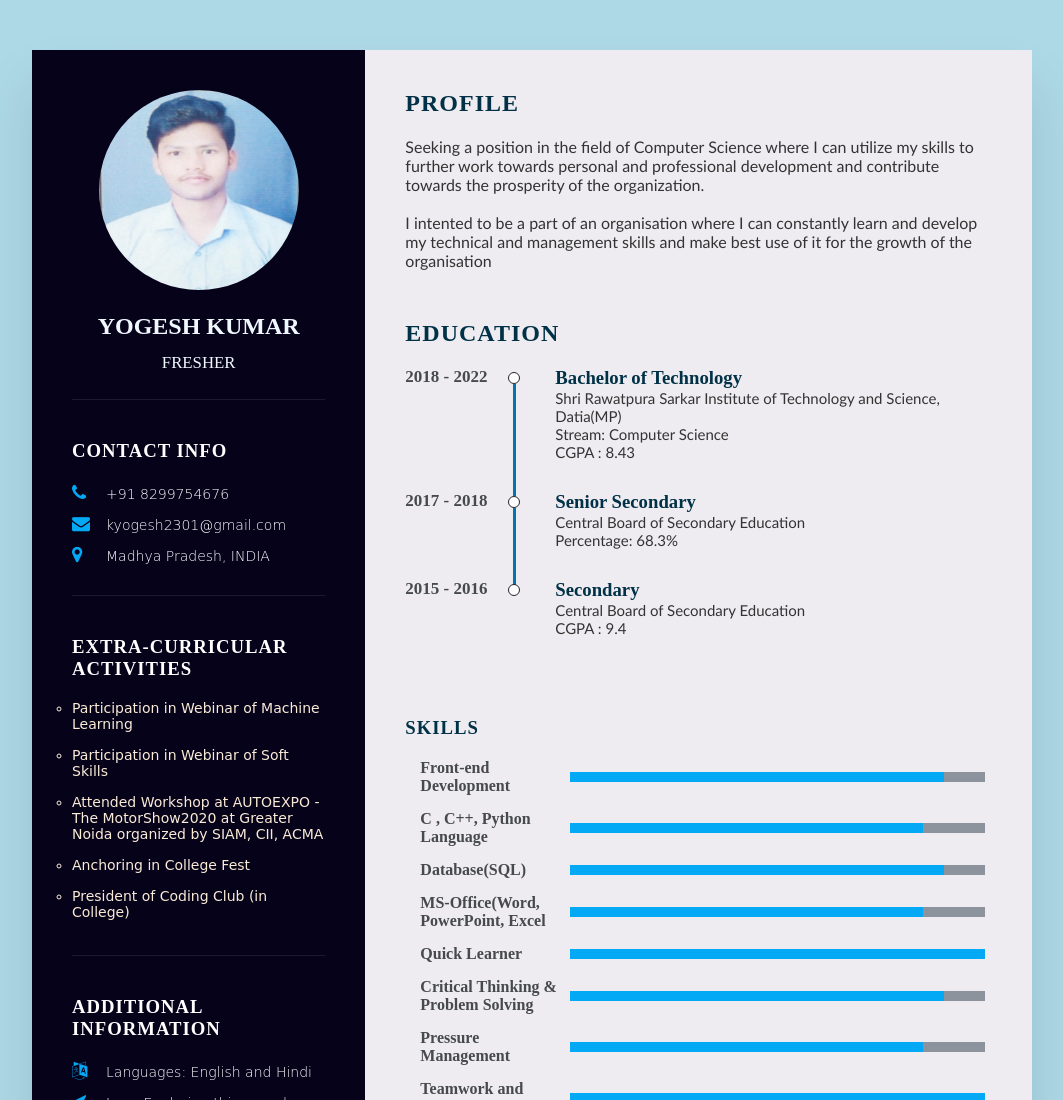
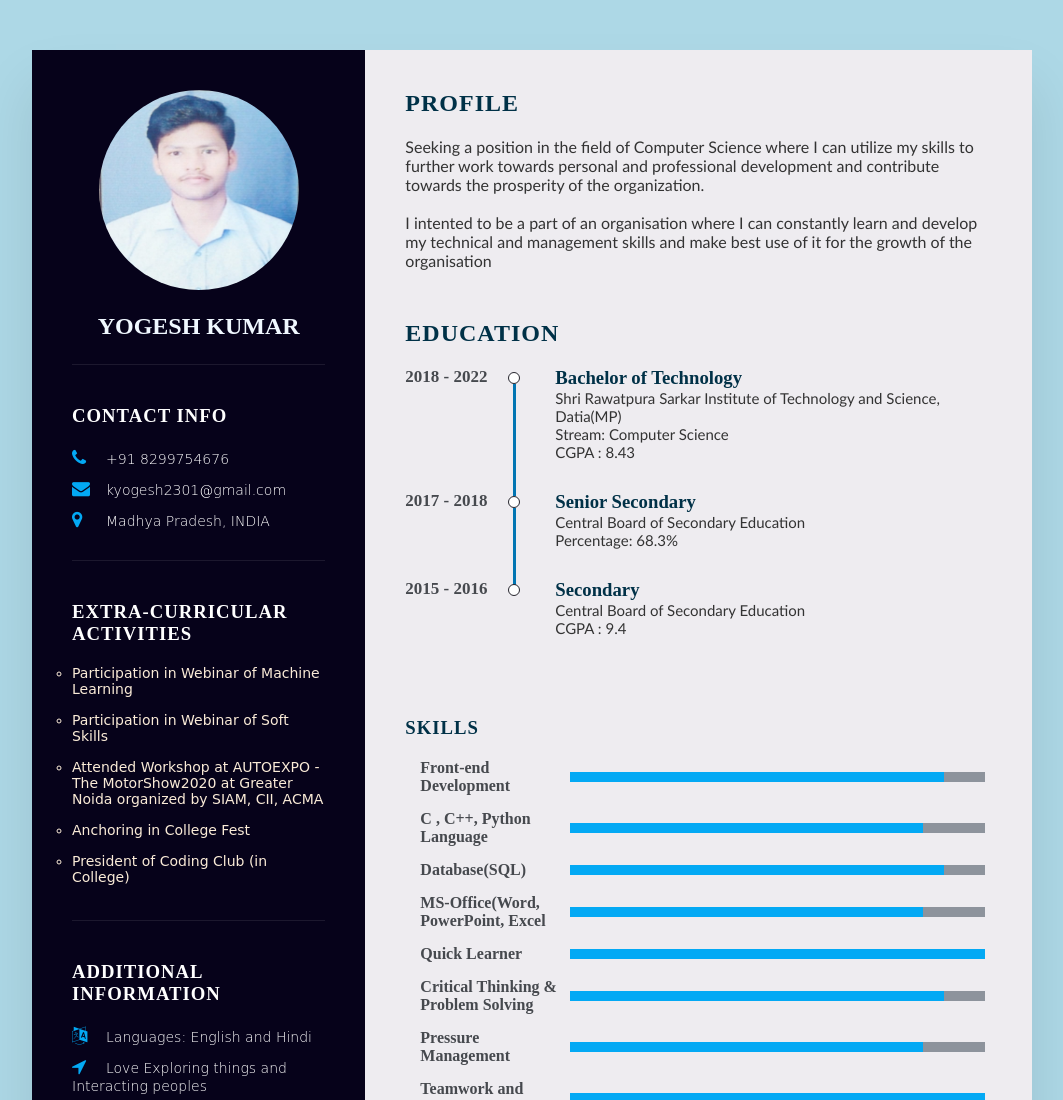
Before and after one commit to yogesh2301/Resume, a plain HTML site: page index.html in a window 1280 px wide. Shown: the top 1100 px of the page, without its empty margins (108-1171 px from the left). Drawn offline with Linux system fonts and the light colour scheme; a web font is replaced by a local one.

Commit message:
Update index.html

```diff
--- a/index.html
+++ b/index.html
@@ -15,7 +15,7 @@
                 <div class="imgme">
                     <img src="WhatsApp Image 2021-10-25 at 10.44.20 PM.jpeg" alt="">
                 </div>
-                <h2 class="heading">Yogesh Kumar<br><span>Fresher</span></h2>
+                <h2 class="heading">Yogesh Kumar</h2>
             </div>
             <div class="contactInfo">
                 <h3 class="title">Contact Info</h3>
```
